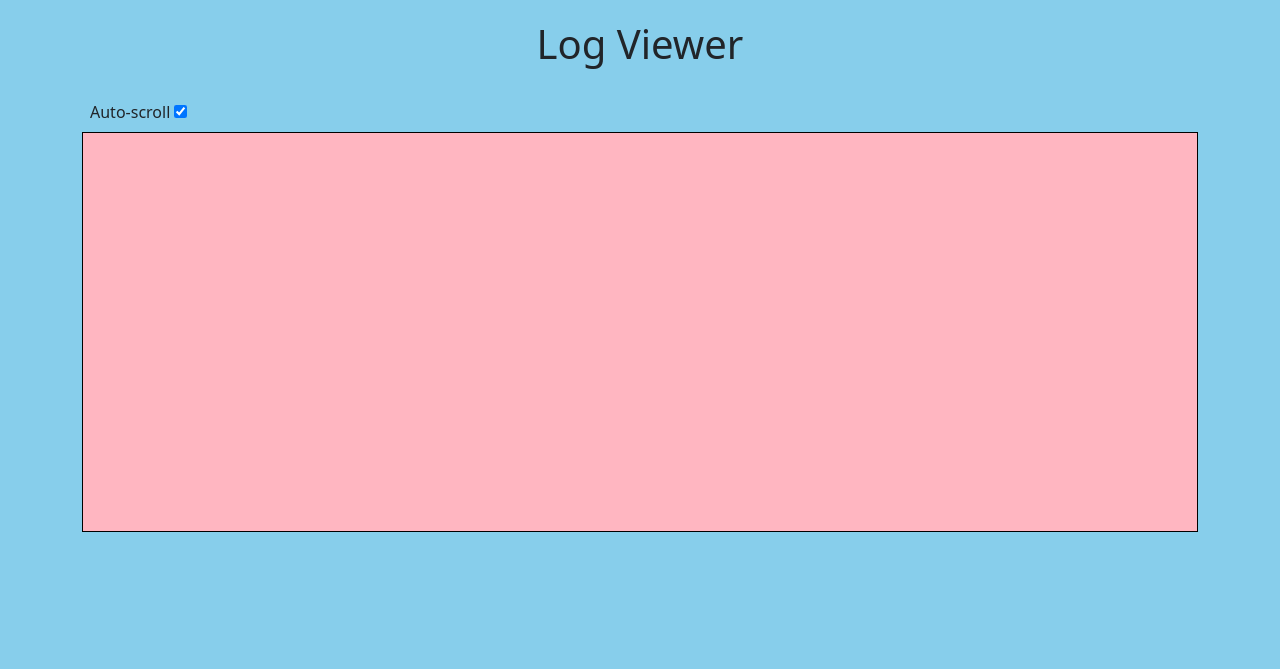
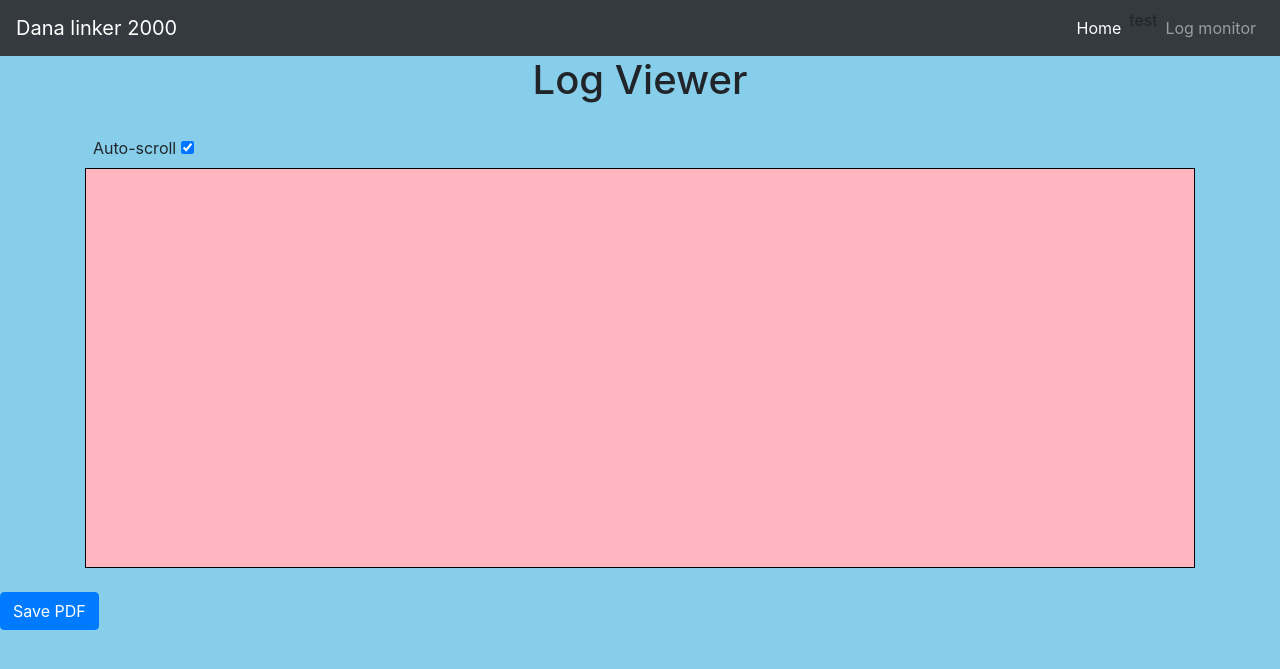
Before and after one commit to Fausterkun/Link-loader, a Flask app: page /logs in a window 1280 px wide. Shown: the top 669 px of the page. Run offline with Flask 3, Linux system fonts and the light colour scheme; parts of the project's set-up code (start-up, migrations or seed data) failed here and were passed over; some libraries are stand-ins or nearby versions.

Commit message:
feat(app): add templates style

```diff
--- a/linker_app/routes.py
+++ b/linker_app/routes.py
@@ -1,12 +1,12 @@
 from flask import render_template, request
 
-from linker_app import app, bp, socketio, log_buffer,\
-    counter # noqa F401
+from linker_app import app, bp, socketio, log_buffer, \
+    counter  # noqa F401
 
 
 @bp.route("/")
 @bp.route("/index")
-def hello_world():  # put application's code here
+def index():  # put application's code here
     app.logger.warning("User visit index page")
     # return render_template(os.path.join(BASE_PATH, 'templates', 'index.html'))
     return render_template("index.html")
--- /dev/null
+++ b/linker_app/templates/base.html
@@ -0,0 +1,60 @@
+<!DOCTYPE html>
+<html lang="en">
+
+<head>
+    <meta charset="UTF-8">
+    <meta name="viewport" content="width=device-width, initial-scale=1.0">
+    <title>{% block title %}App title {% endblock %}</title>
+    <!--- Bootstrap load ---->
+    <link rel="stylesheet" href="https://cdn.jsdelivr.net/npm/bootstrap@4.0.0/dist/css/bootstrap.min.css"
+          integrity="sha384-Gn5384xqQ1aoWXA+058RXPxPg6fy4IWvTNh0E263XmFcJlSAwiGgFAW/dAiS6JXm" crossorigin="anonymous">
+
+    <script src="https://code.jquery.com/jquery-3.2.1.slim.min.js"
+            integrity="sha384-KJ3o2DKtIkvYIK3UENzmM7KCkRr/rE9/Qpg6aAZGJwFDMVNA/GpGFF93hXpG5KkN"
+            crossorigin="anonymous"></script>
+    <script src="https://cdn.jsdelivr.net/npm/popper.js@1.12.9/dist/umd/popper.min.js"
+            integrity="sha384-ApNbgh9B+Y1QKtv3Rn7W3mgPxhU9K/ScQsAP7hUibX39j7fakFPskvXusvfa0b4Q"
+            crossorigin="anonymous"></script>
+    <script src="https://cdn.jsdelivr.net/npm/bootstrap@4.0.0/dist/js/bootstrap.min.js"
+            integrity="sha384-JZR6Spejh4U02d8jOt6vLEHfe/JQGiRRSQQxSfFWpi1MquVdAyjUar5+76PVCmYl"
+            crossorigin="anonymous"></script>
+
+
+    <!--- Page styles --->
+    <style>
+        body {
+            background-color: skyblue;
+        }
+    </style>
+</head>
+
+<body>
+<nav class="navbar navbar-expand-lg navbar-dark bg-dark">
+    <a class="navbar-brand" href="{{ url_for('linker_app.index') }}">Dana linker 2000</a>
+    <button class="navbar-toggler" type="button" data-toggle="collapse" data-target="#navbarNav"
+            aria-controls="navbarNav" aria-expanded="false" aria-label="Toggle navigation">
+        <span class="navbar-toggler-icon"></span>
+    </button>
+    <div class="collapse navbar-collapse" id="navbarNav">
+        <ul class="navbar-nav ml-auto">
+            <li class="nav-item active">
+                <a class="nav-link" href="{{ url_for('linker_app.index') }}">Home</a>
+            </li>
+            <li class="nav-item">
+                <a> test</a>
+                {#                <a class="nav-link" href={{ url_for('linker_app.add_resource') }}>Add link</a>#}
+            </li>
+            <li class="nav-item">
+                <a class="nav-link" href="{{ url_for('linker_app.logs') }}">Log monitor</a>
+            </li>
+        </ul>
+    </div>
+</nav>
+
+{% block content %}
+
+{% endblock content %}
+
+</body>
+
+</html>
--- a/linker_app/templates/logs.html
+++ b/linker_app/templates/logs.html
@@ -1,15 +1,10 @@
 <!DOCTYPE html>
-<html>
-<head>
-    <title>Log Viewer</title>
-    <meta name="viewport" content="width=device-width, initial-scale=1">
-    <link rel="stylesheet" href="https://cdn.jsdelivr.net/npm/bootstrap@5.3.0/dist/css/bootstrap.min.css">
+{% extends 'base.html' %}
+
+{% block title %} Log Viewer {% endblock %}
+
+{% block content %}
     <style>
-        body {
-            padding: 20px;
-            background-color: skyblue;
-        }
-
         #logs {
             height: 400px;
             overflow-y: scroll;
@@ -19,7 +14,7 @@
         }
 
 
-        {# ----------- background params for log messages ------------ #}
+        {# ----------- log messages ------------ #}
         .log-entry {
             font-size: small;
             margin-bottom: 10px;
@@ -52,8 +47,6 @@
             background: skyblue;
         }
     </style>
-</head>
-<body>
     <div class="container">
         <div class="row">
             <div class="col">
@@ -63,7 +56,7 @@
                     Auto-scroll
                     <input id="autoscroll" type="checkbox" checked>
                 </label>
-
+                {#                <button class="btn btn-primary" onclick="generatePDF()">Save PDF</button>#}
                 <div id="logs" class="mb-4">
                     <!-- Log messages will be dynamically added here -->
                 </div>
@@ -113,5 +106,49 @@
             {#document.getElementById("logs").scrollIntoView();#}
         });
     </script>
-</body>
-</html>
+
+    <!--- Generate pdf ---->
+        <script src="https://cdnjs.cloudflare.com/ajax/libs/jspdf/1.0.272/jspdf.debug.js"></script>
+{#    <script src="https://cdnjs.cloudflare.com/ajax/libs/jspdf/2.5.1/jspdf.umd.min.js"></script>#}
+
+    <script>
+        function generatePDF() {
+            var pdf = new jsPDF({
+                    orientation: 'p',
+                    unit: 'mm',
+                    format: 'a5',
+                    putOnlyUsedFonts: true,
+                }
+            );
+            pdf.setFontSize(10);
+            const pageHeight = 297;
+            const pageWidth = 210;
+            let posY = 5;
+            const margin = 5;
+
+            pdf.text("Log viewer", 10, posY + 4);
+            posY += 4;
+
+            const childNodes = wind_elem.childNodes;
+            for (let i = 0; i < childNodes.length; i++) {
+                // Calculate the remaining space on the page
+                const remainingSpace = pageHeight - posY - margin;
+                console.log(remainingSpace)
+                node = childNodes[i];
+                if (node.nodeType === Node.ELEMENT_NODE) {
+                    // Do something with each child element
+                    pdf.text(node.textContent, 10, posY + 4);
+                    if (remainingSpace < 20) {
+                        // If there is not enough space, add a new page
+                        pdf.addPage();
+                        posY = margin;
+                    }
+                    posY += 4;
+                }
+            }
+            pdf.save('app_logs.pdf')
+        }
+    </script>
+    <button class="btn btn-primary" onclick="generatePDF()">Save PDF</button>
+
+{% endblock content %}
```
Also changed, not shown: linker_app/templates/add_resource.html (added, +17 -0 lines), linker_app/templates/index.html (+5 -9 lines), 1 other file. Lines whose indentation alone changed are shown as unchanged.
